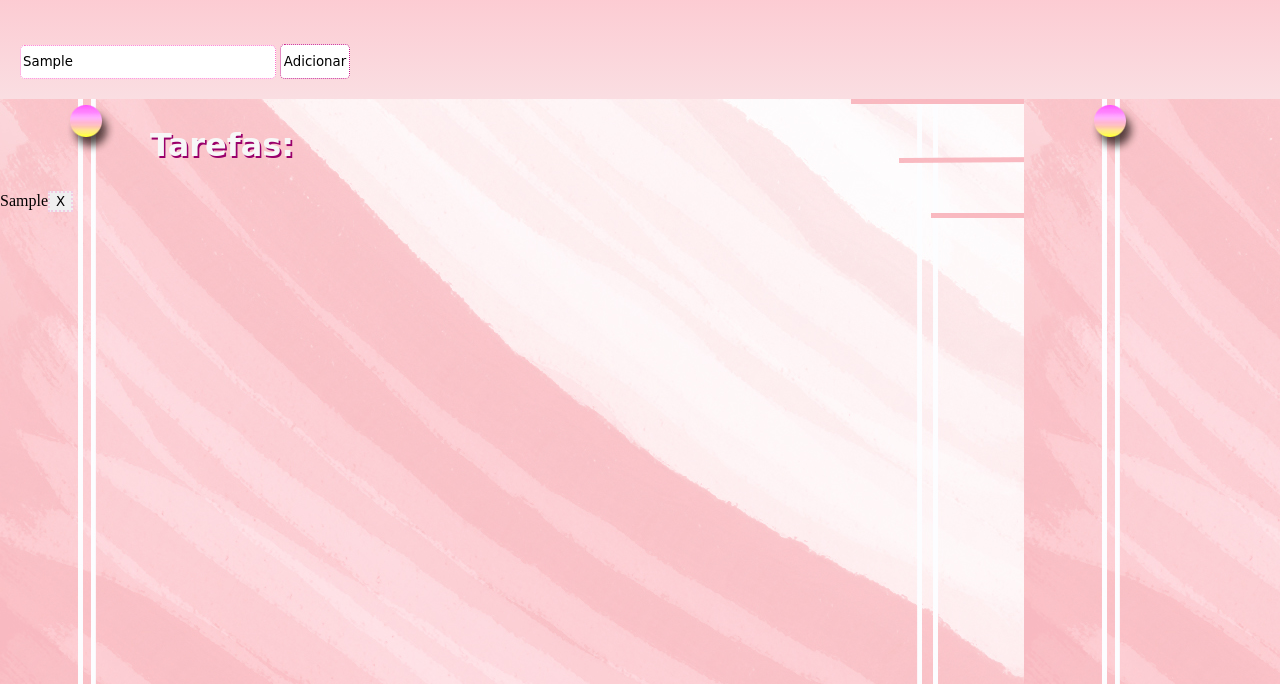
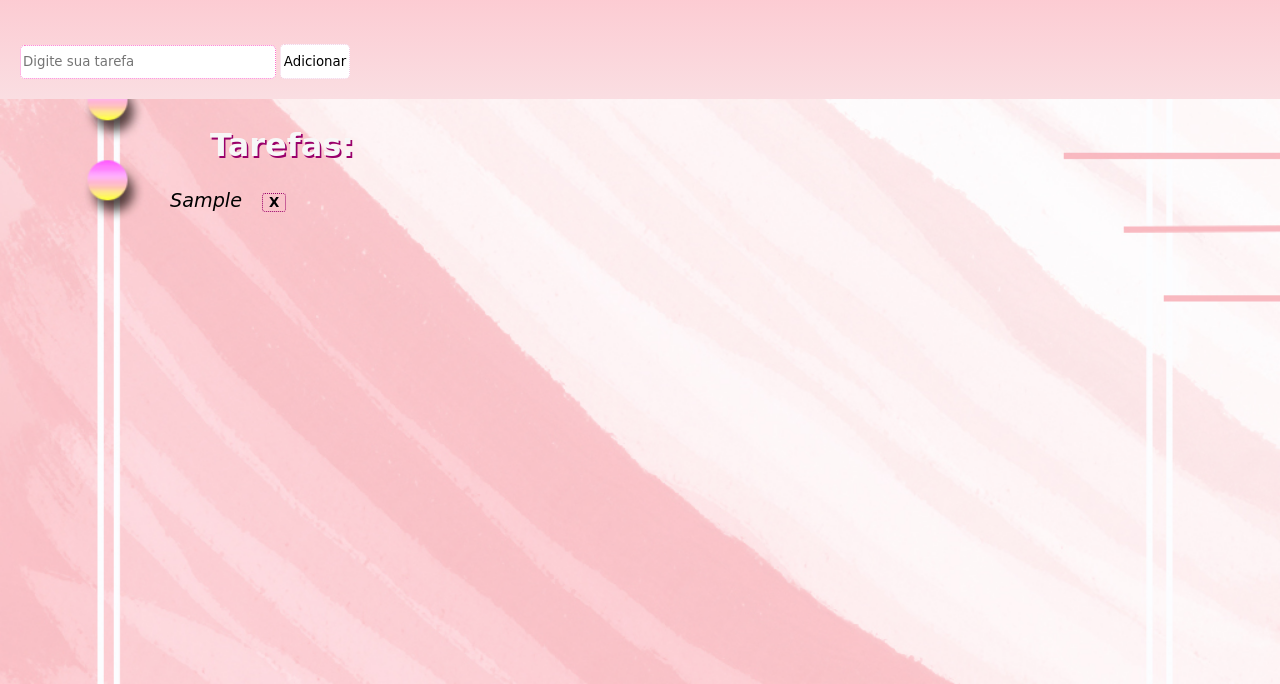
Before and after one commit to carolHorowitz/To-Do-List, a plain HTML site: page index.html in a window 1280 px wide. Both pictures are taken after typing "Sample" into the empty fields and a click on the button "Adicionar". Shown: the part 116-800 px from the top of the page. Drawn offline with Linux system fonts and the light colour scheme.

Commit message:
Adicionando css na lista de tarefas adicionadas e melhorando funções no javascript

```diff
--- a/formulário.js
+++ b/formulário.js
@@ -1,28 +1,42 @@
 
 
 function novaTarefa() {
+
+    const tarefa=document.getElementById("tarefa");
+
+    if (tarefa.value =="") {
+        alert("Digite uma tarefa!")
+        return false
+    }
+
     const lista=document.getElementById("minhaLista");
-    const tarefa=document.getElementById("tarefa").value;
+
     const span=document.createElement("span")
-    span.append(tarefa);
-    console.log(span)
+    span.append(tarefa.value);
+
 
     const item=document.createElement("li");
+
     const excluir=document.createElement("button")
     const X=document.createTextNode("X")
     excluir.appendChild(X);
 
     item.append(span);
+
     item.append(excluir);
 
     lista.append(item);
 
+    tarefa.value="";
+
     span.onclick = function() {
-
         span.classList.add("checked")
     }
+
+    excluir.classList.add("excluir-itens")
+
     excluir.onclick=function() {
-        item.remove()
+       item.remove()
     }
 
 }
--- a/index.html
+++ b/index.html
@@ -12,23 +12,21 @@
 
     <body class="principal">
         <header>
-            <form>
-                <h1 class="titulo">My To Do List</h1>
+            <h1 class="titulo">My To Do List</h1>
 
-                <div class="input">
-                    <input type="text" class="tarefa" name="tarefa" id="tarefa" required="" placeholder="Digite sua tarefa">
-                    <button type="button" class="addBtn" id = "btn" onclick="novaTarefa()">Adicionar</button>
-                </div>
+            <div class="input">
+                <input type="text" class="tarefa" name="tarefa" id="tarefa" required="" placeholder="Digite sua tarefa" onfocus="this.value='';">
+                <button type="button" class="addBtn" id = "btn" onclick="novaTarefa()">Adicionar</button>
+            </div>
 
-            </form>
         </header>
 
-        <container class="principal">
+        <div class="container">
             <legend>Tarefas:</legend>
             <ul class="tarefas-adicionadas" id="minhaLista">
 
             </ul>
-        </container>
+        </div>
 
         <script src="formulário.js"></script>
 
--- a/style.css
+++ b/style.css
@@ -3,8 +3,8 @@ header {
     background: linear-gradient(lightpink, rgb(250, 222, 226));
 
     padding: 20px;
+}
 
-}
 
 h1 {
     vertical-align: top;
@@ -13,16 +13,15 @@ h1 {
     font-size: 40px;
     font-weight: bold;
     font-family:cursive;
+}
 
-
-}
 
 .titulo {
     text-align: center;
     color: #f5f5f5;
     text-shadow: 0.1rem 0.2rem rgb(255, 121, 215);
+}
 
-}
 
 .tarefa {
     border-radius: 0.3rem;
@@ -32,14 +31,15 @@ h1 {
     size: 2rem;
     width: 250px;
     height: 30px;
+}
 
-}
 
 .tarefa:hover {
     border: none;
     background-color: rgb(252, 244, 248);
     transform: scale(1.02);
 }
+
 
 .addBtn {
     width: 70px;
@@ -50,17 +50,6 @@ h1 {
     background-color:rgb(255, 255, 255);
     font-family: cursive;
     margin: auto;
-
-}
-
-.addBtn:hover {
-    background-color:rgb(255, 142, 230);
-    border: none;
-    transform: scale(1.02);
-}
-
-button {
-
     font-style: bold;
     font-family: cursive;
     text-align: center;
@@ -71,6 +60,14 @@ button {
     justify-content: center;
     align-items: center;
 }
+
+
+.addBtn:hover {
+    background-color:rgb(255, 142, 230);
+    border: none;
+    transform: scale(1.02);
+}
+
 
 input {
 
@@ -83,18 +80,41 @@ input {
     text-decoration: line-through;
 }
 
+
 .principal {
     background-image: url(fundo.jpg);
-
+    background-size: cover;
 }
 
+
 legend {
-    text-align:left;
-    padding: 30px 150px;
+    margin-left: 60px;
     font-weight: bold;
     font-size:xx-large;
     font-family: cursive;
     color: #f7f7f7;
     text-shadow: 0.1rem 0.1rem rgb(153, 0, 107);
+}
 
+.container {
+    padding: 30px 150px;
 }
+
+ul {
+    margin-top: 30px;
+    margin-left: 20px;
+    font-family: cursive;
+    font-style: italic;
+    font-size:larger;
+}
+
+.excluir-itens {
+    background-color: transparent;
+    border-style: dotted;
+    border-radius: 3px;
+    border-width: 0.1px;
+    border-color: rgb(153, 0, 107);
+    font-family: cursive;
+    font-weight: bold;
+    margin-left: 20px;
+}
```
Also changed, not shown: .gitignore.txt (added).
